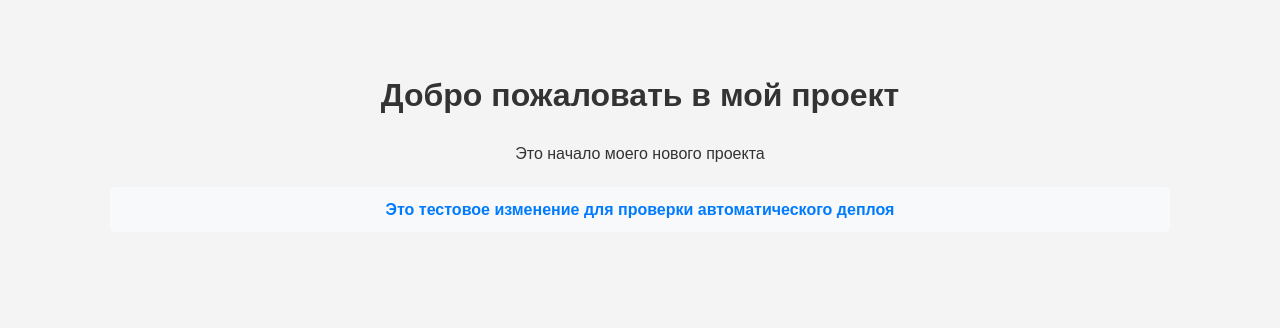
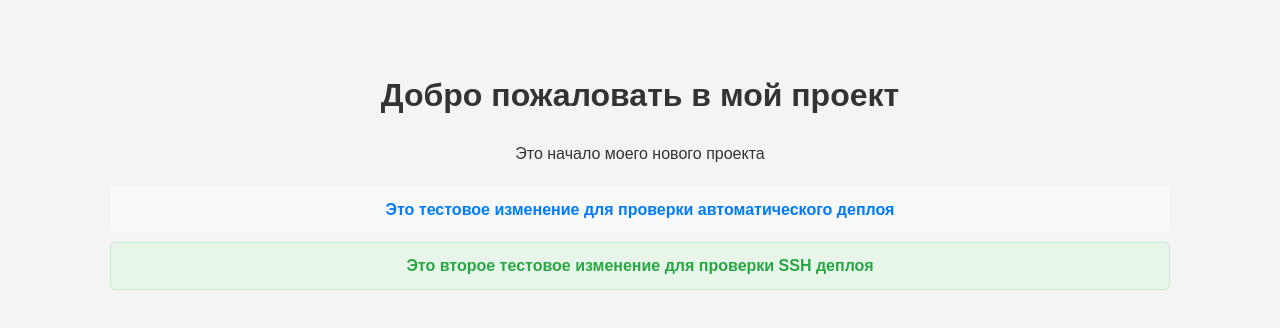
Before and after one commit to romanus1983/newprod, a plain HTML site: page index.html in a window 1280 px wide. Drawn offline with Linux system fonts and the light colour scheme.

Commit message:
Добавлены изменения для проверки SSH деплоя и инструкции по настройке

```diff
--- a/index.html
+++ b/index.html
@@ -11,6 +11,7 @@
         <h1>Добро пожаловать в мой проект</h1>
         <p>Это начало моего нового проекта</p>
         <p class="test-deploy">Это тестовое изменение для проверки автоматического деплоя</p>
+        <p class="ssh-test">Это второе тестовое изменение для проверки SSH деплоя</p>
     </div>
     <script src="script.js"></script>
 </body>
--- a/styles.css
+++ b/styles.css
@@ -36,3 +36,13 @@ p {
     background-color: #f8f9fa;
     border-radius: 5px;
 }
+
+.ssh-test {
+    color: #28a745;
+    font-weight: bold;
+    margin-top: 10px;
+    padding: 10px;
+    background-color: #e8f5e9;
+    border-radius: 5px;
+    border: 1px solid #c8e6c9;
+}
```
Also changed, not shown: ssh_setup_instructions.txt (added).
